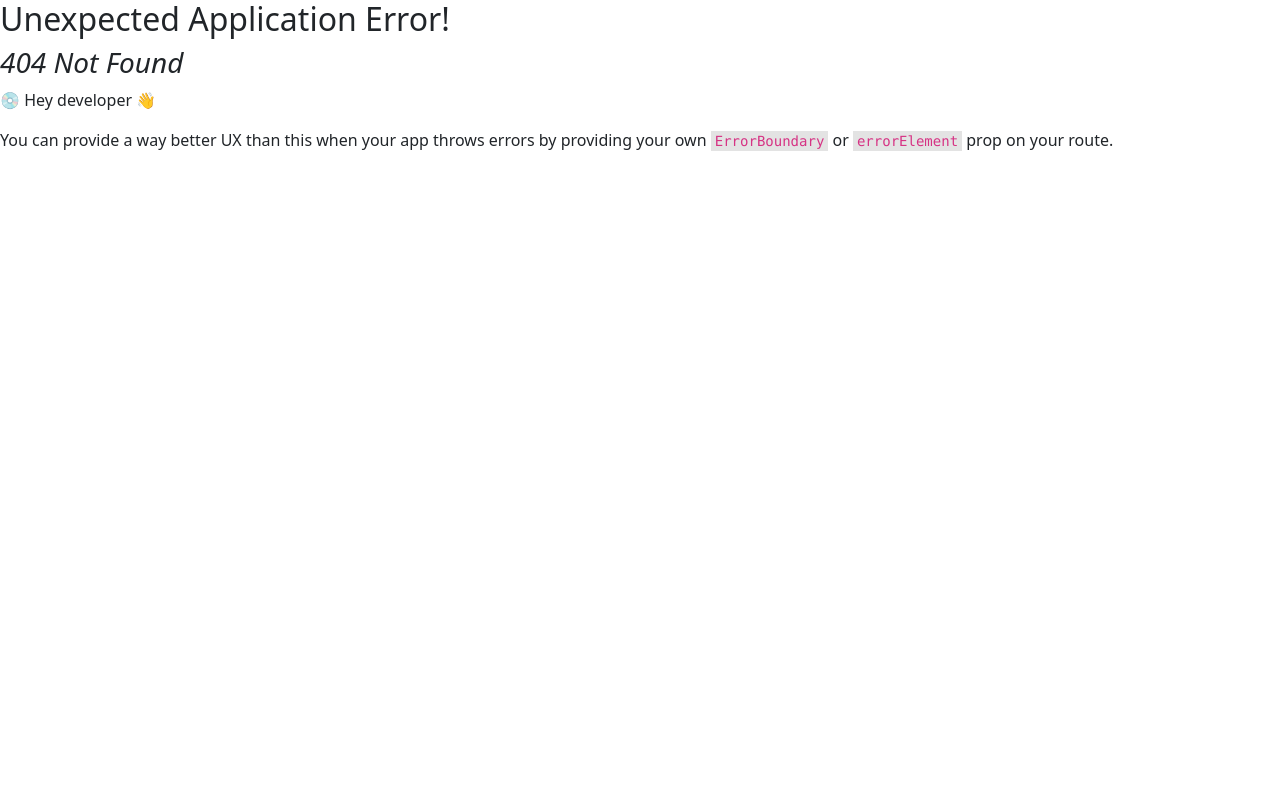
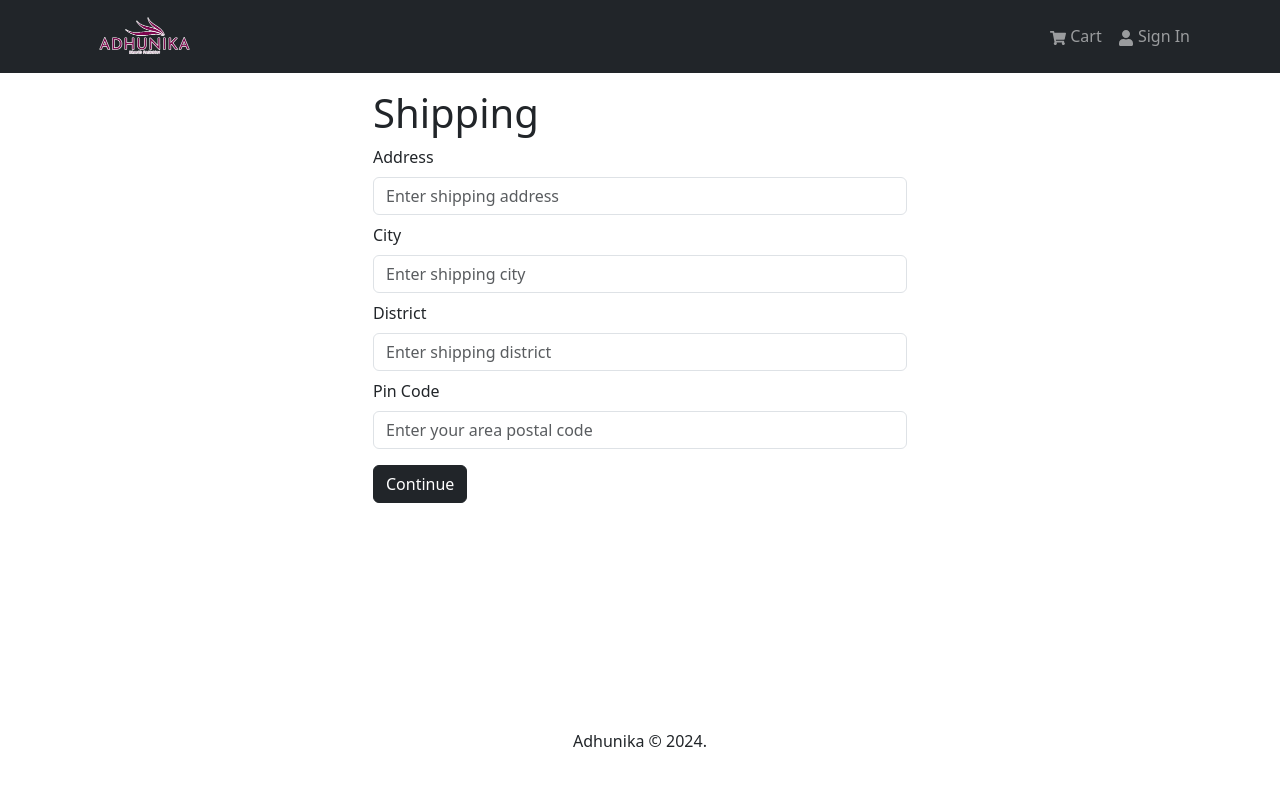
Before and after one commit to pritam19-d/Adhunika-Ecom-platform, a React (Create React App) app in the folder frontend/: page /shipping in a window 1280 px wide. Before the commit this address had no page. Shown: the top 786 px of the page. Built offline with nearby package versions, Linux system fonts and the light colour scheme; a web font is replaced by a local one.

Commit message:
Development : Shipping route developed

```diff
--- a/frontend/src/index.js
+++ b/frontend/src/index.js
@@ -15,6 +15,7 @@ import ProductScreen from "./screens/ProductScreen";
 import CartScreen from "./screens/CartScreen";
 import LoginScreen from "./screens/LoginScreen";
 import RegisterScreen from "./screens/RegisterScreen";
+import ShippingScreen from "./screens/ShippingScreen";
 
 const router = createBrowserRouter(
   createRoutesFromElements(
@@ -24,6 +25,7 @@ const router = createBrowserRouter(
       <Route path="/cart" element={<CartScreen />} />
       <Route path="/login" element={<LoginScreen />} />
       <Route path="/register" element={<RegisterScreen />} />
+      <Route path="/shipping" element={<ShippingScreen />} />
     </Route>
   )
 )
--- a/frontend/src/screens/RegisterScreen.jsx
+++ b/frontend/src/screens/RegisterScreen.jsx
@@ -81,7 +81,7 @@ const RegisterScreen = () => {
             ></Form.Control>
           </Form.Group>
           <Form.Group controlId="confirmpassword" className="my-3">
-            <Form.Label>Retype Password</Form.Label>
+            <Form.Label>Retype Your Password</Form.Label>
             <Form.Control
               type="password"
               placeholder="Confirm password"
--- /dev/null
+++ b/frontend/src/screens/ShippingScreen.jsx
@@ -0,0 +1,74 @@
+import React from 'react'
+import { useState } from "react"
+import { Form, Button } from "react-bootstrap"
+import { useDispatch, useSelector } from "react-redux"
+import { useNavigate } from "react-router-dom"
+import FormContainer from "../components/FormContainer"
+import { saveShippingAddress } from "../slicers/cartSlice"
+
+const ShippingScreen = () => {
+
+  const cart = useSelector((state)=> state.cart)
+  const { shippingAddress } = cart
+
+    const [address, setAddress] = useState(shippingAddress?.address || "")
+    const [city, setCity] = useState(shippingAddress?.city || "")
+    const [district, setDistrict] = useState(shippingAddress?.district || "")
+    const [pinCode, setPincode] = useState(shippingAddress?.pinCode || "")
+
+    const dispatch = useDispatch()
+    const navigate = useNavigate()
+
+      const submitHandler = (e) => {
+        e.preventDefault()
+        dispatch(saveShippingAddress({address, city, district, pinCode}))
+        navigate("/payment")
+      }
+
+  return (
+    <FormContainer>
+      <h1>Shipping</h1>
+      <Form onSubmit={submitHandler}>
+        <Form.Group controlId="address" className="my-2">
+          <Form.Label>Address</Form.Label>
+          <Form.Control
+            type="text"
+            placeholder="Enter shipping address"
+            value={address}
+            onChange={(e) => setAddress(e.target.value)}
+          ></Form.Control>
+        </Form.Group>
+        <Form.Group controlId="city" className="my-2">
+          <Form.Label>City</Form.Label>
+          <Form.Control
+            type="text"
+            placeholder="Enter shipping city"
+            value={city}
+            onChange={(e) => setCity(e.target.value)}
+          ></Form.Control>
+        </Form.Group>
+        <Form.Group controlId="district" className="my-2">
+          <Form.Label>District</Form.Label>
+          <Form.Control
+            type="text"
+            placeholder="Enter shipping district"
+            value={district}
+            onChange={(e) => setDistrict(e.target.value)}
+          ></Form.Control>
+        </Form.Group>
+        <Form.Group controlId="pinCode" className="my-2">
+          <Form.Label>Pin Code</Form.Label>
+          <Form.Control
+            type="text"
+            placeholder="Enter your area postal code"
+            value={pinCode}
+            onChange={(e)=> setPincode(e.target.value)}
+          ></Form.Control>
+        </Form.Group>
+        <Button type="submit" variant="dark" className="my-2">Continue</Button>
+      </Form>
+    </FormContainer>
+  )
+}
+
+export default ShippingScreen
--- a/frontend/src/slicers/cartSlice.js
+++ b/frontend/src/slicers/cartSlice.js
@@ -1,7 +1,7 @@
 import { createSlice } from "@reduxjs/toolkit"
 import { updateCart } from "../utils/cartUtils"
 
-const initialState = localStorage.getItem("cart") ? JSON.parse(localStorage.getItem("cart")) :{cartItems: []}
+const initialState = localStorage.getItem("cart") ? JSON.parse(localStorage.getItem("cart")) :{cartItems: [], shippingAddress:{}, paymentMethod:"Google Pay" }
 
 const cartSlice = createSlice({
   name: "cart",
@@ -23,10 +23,14 @@ const cartSlice = createSlice({
       state.cartItems = state.cartItems.filter((n)=> n._id !== action.payload)
 
       return updateCart(state);
+    },
+    saveShippingAddress: (state, action)=> {
+      state.shippingAddress = action.payload
+      return updateCart(state)
     }
   }
 })
 
-export const { addToCart, removeFromCart } = cartSlice.actions;
+export const { addToCart, removeFromCart, saveShippingAddress } = cartSlice.actions;
 
 export default cartSlice.reducer
```
Also changed, not shown: frontend/src/components/PrivateRoute.jsx (added, +12 -0 lines), frontend/src/assetes/Brand.png, frontend/src/assetes/Brand1.png (added).
